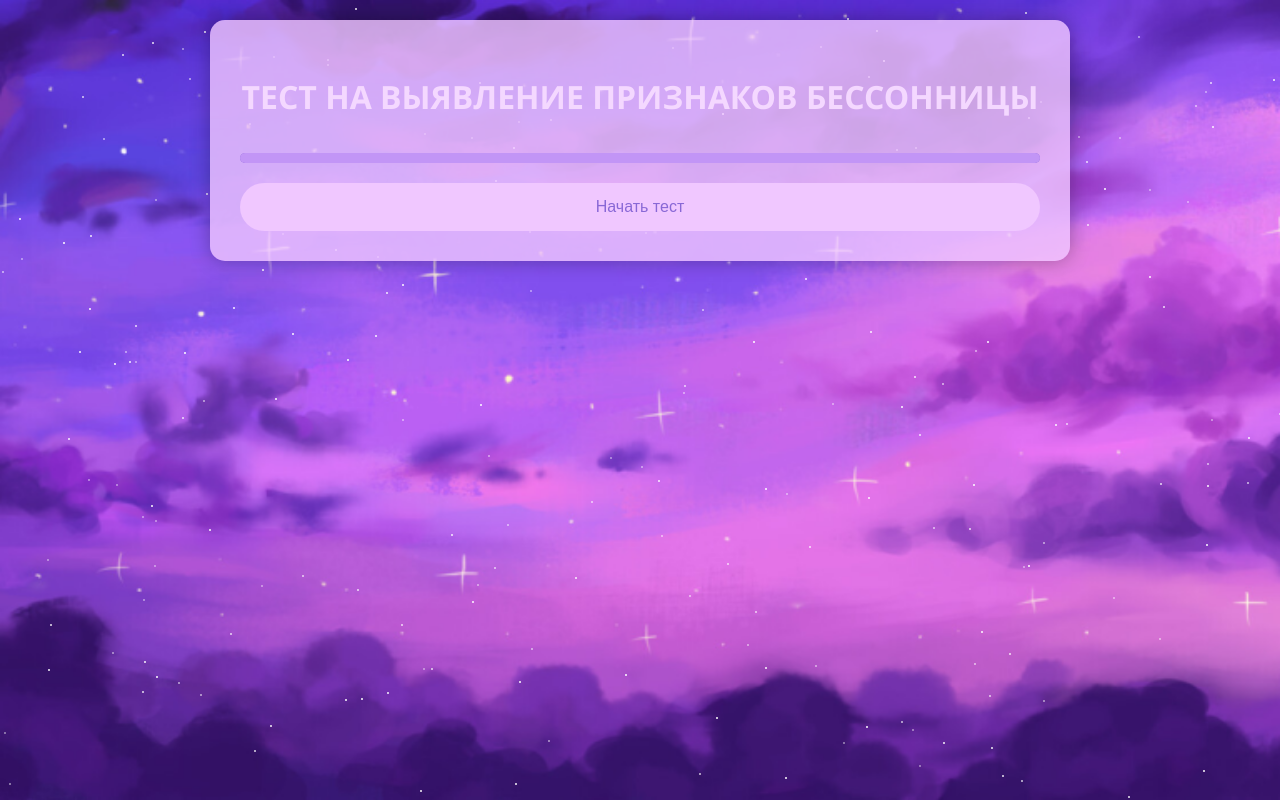
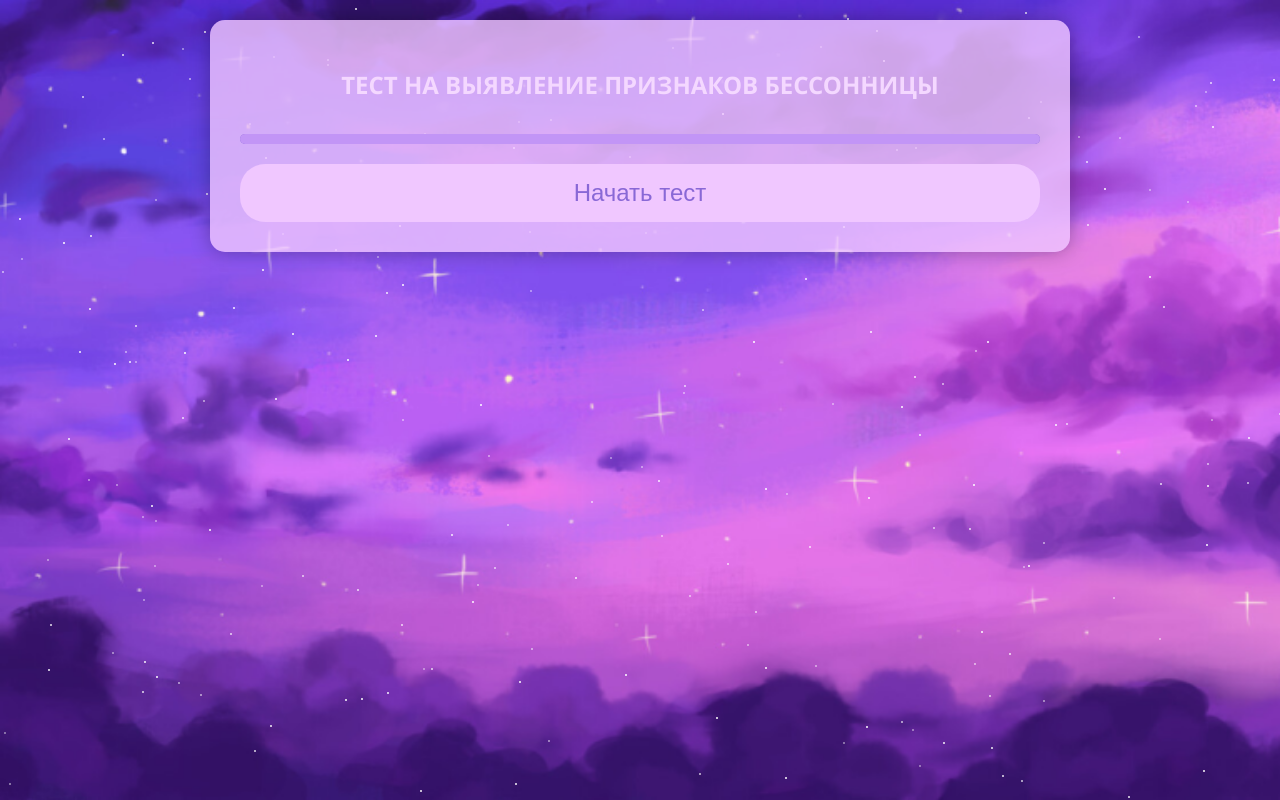
Before and after one commit to joeivanova/sleep-tests, a plain HTML site: page index.html in a window 1280 px wide. Drawn offline with Linux system fonts and the light colour scheme.

Commit message:
Add files via upload

```diff
--- a/sleep-script.js
+++ b/sleep-script.js
@@ -247,4 +247,5 @@ document.addEventListener('DOMContentLoaded', () => {
         questionContainer.classList.remove('hidden');
         showQuestion();
     });
+
 });
--- a/sleep-styles.css
+++ b/sleep-styles.css
@@ -4,16 +4,16 @@ body {
     font-family: 'Segoe UI', Tahoma, Geneva, Verdana, sans-serif;
     color: #F4D8FF; /* Цвет текста */
     line-height: 1.6;
-    overflow: hidden;
+    background: url('back.jpg') no-repeat center center fixed; /* Переносим фон сюда */
+    background-size: cover;
+    min-height: 100vh; /* Гарантируем минимальную высоту */
 }
 
 .night-sky {
     position: relative;
     width: 100vw;
-    height: 100vh;
-    background: url('back.jpg') no-repeat center center fixed; /* Фоновый GIF */
-    background-size: cover; /* Фон покрывает весь экран */
-    overflow: hidden;
+    min-height: 100vh; /* Заменяем height на min-height */
+    overflow: hidden; /* Оставляем, чтобы звёзды не выходили за границы */
 }
 
 .stars {
@@ -63,15 +63,17 @@ body {
     max-width: 800px;
     margin: 20px auto;
     padding: 30px;
-    background: rgba(240, 199, 255, 0.8); /* Основная плашка (F0C7FF с прозрачностью) */
+    background: rgba(240, 199, 255, 0.8);
     border-radius: 15px;
     box-shadow: 0 0 20px rgba(0, 0, 0, 0.3);
+    font-size: 2.0rem;
 }
 
 h1 {
     text-align: center;
     color: #F4D8FF; /* Цвет текста */
     margin-bottom: 30px;
+    font-size: 1.5rem;
 }
 
 .progress-bar {
@@ -106,6 +108,7 @@ h1 {
     border-radius: 25px;
     cursor: pointer;
     transition: all 0.3s ease;
+    font-size: 1.5rem;
 }
 
 .answer-btn:hover {
@@ -134,10 +137,13 @@ h1 {
     border: none;
     border-radius: 25px;
     cursor: pointer;
-    font-size: 16px;
+    font-size: 1.5rem;
     transition: background 0.3s ease;
 }
 
 .start-btn:hover, .restart-btn:hover {
     background: #C295F6; /* Цвет при наведении */
 }
+html {
+    scroll-behavior: smooth;
+}
```
